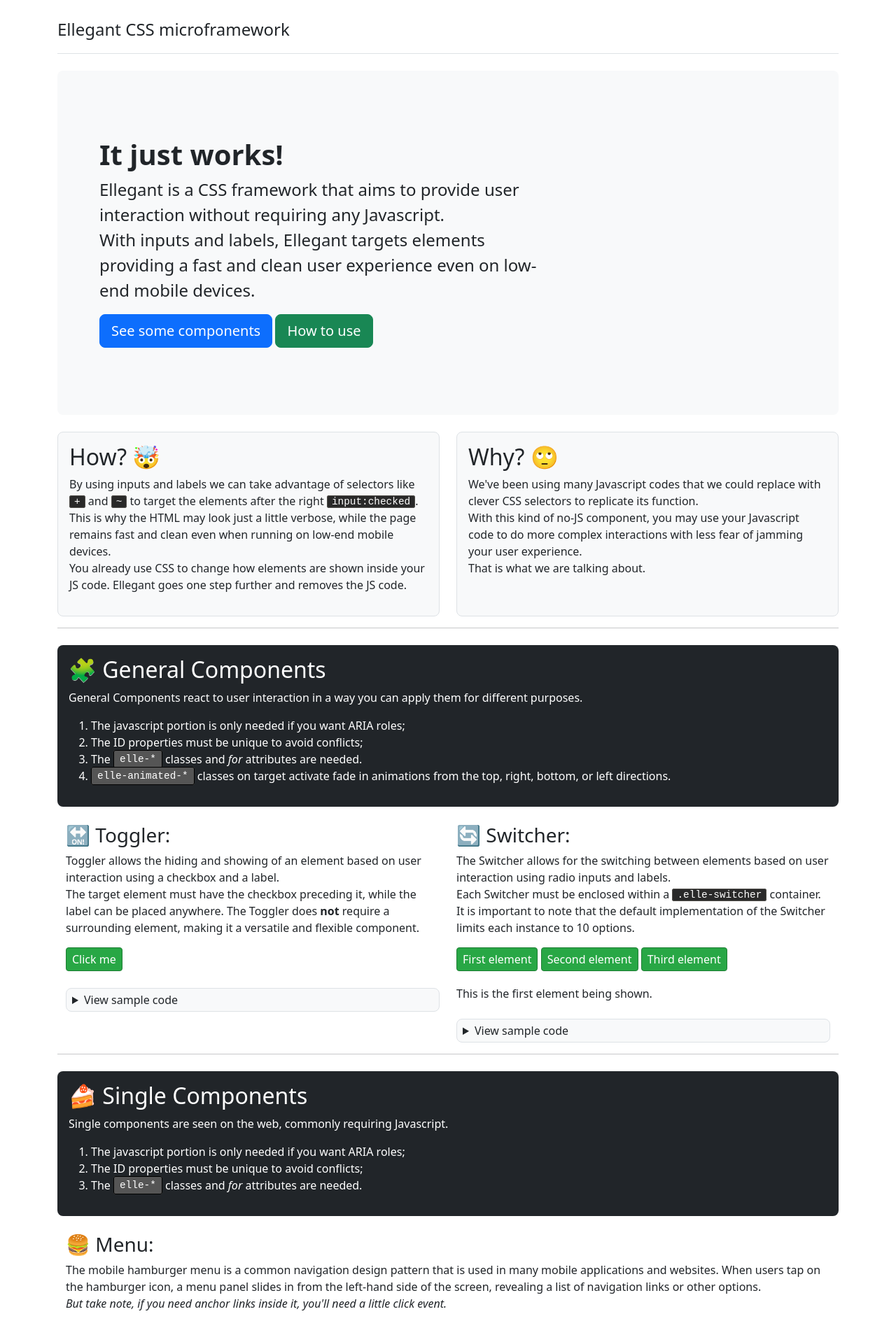
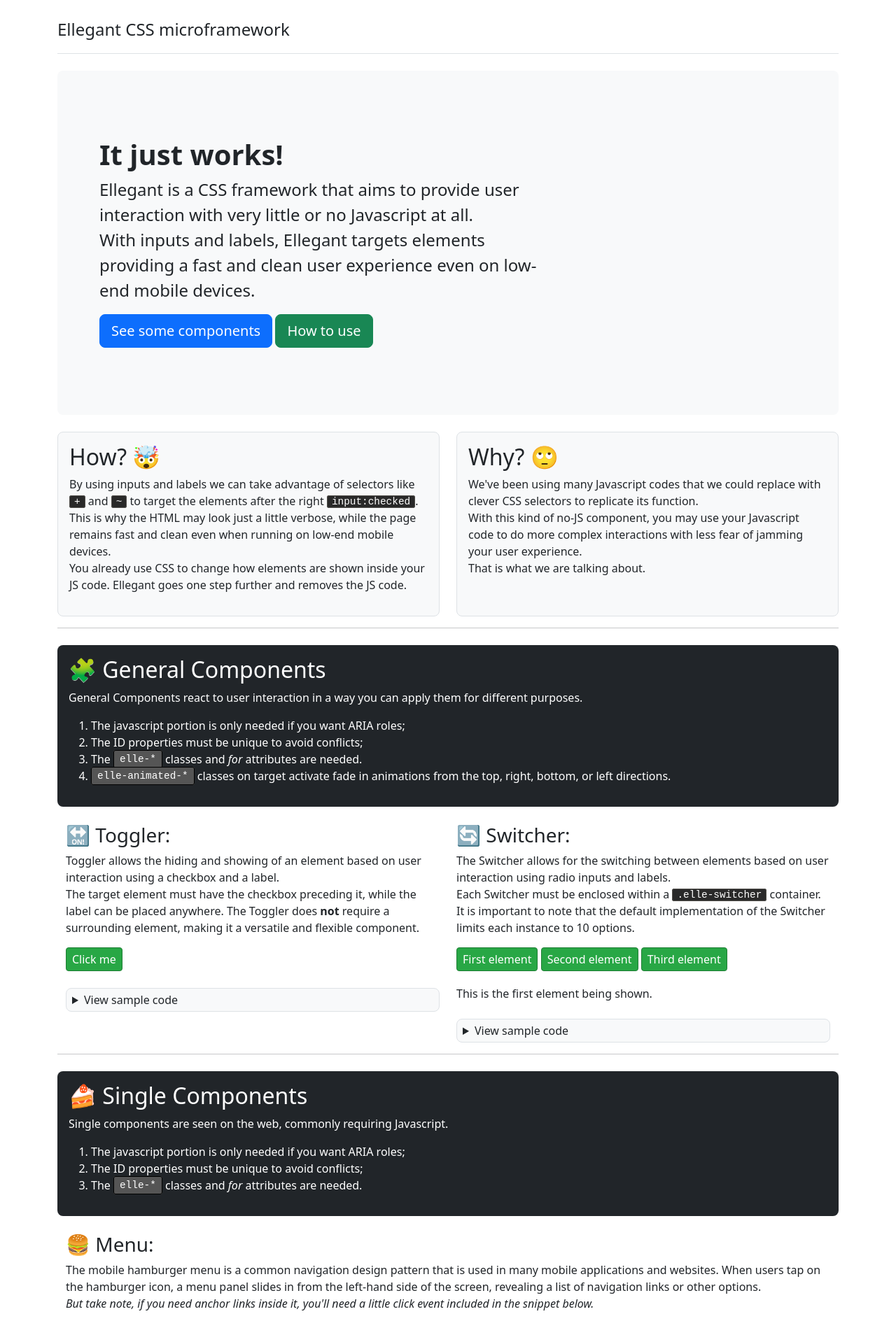
Before and after one commit to ellegantcss/ellegant, a plain HTML site: page index.html in a window 1280 px wide. Shown: the top 1888 px of the page at 70% size. Drawn offline with nearby package versions, Linux system fonts and the light colour scheme.

Commit message:
[Pages] Increases clarity

```diff
--- a/index.html
+++ b/index.html
@@ -25,7 +25,7 @@
         <div class="container-fluid py-5">
           <h1 class="display-7 fw-bold">It just works!</h1>
           <p class="col-md-8 fs-4">
-            Ellegant is a CSS framework that aims to provide user interaction without requiring any Javascript.<br>
+            Ellegant is a CSS framework that aims to provide user interaction with very little or no Javascript at all.<br>
             With inputs and labels, Ellegant targets elements providing a fast and clean user experience even on low-end mobile devices.
           </p>
           <a class="btn btn-primary btn-lg" href="#samples">See some components</a>
@@ -158,7 +158,7 @@
             <p>
               The mobile hamburger menu is a common navigation design pattern that is used in many mobile applications and websites.
               When users tap on the hamburger icon, a menu panel slides in from the left-hand side of the screen, revealing a list of navigation links or other options.<br>
-              <i>But take note, if you need anchor links inside it, you'll need a little click event.</i>
+              <i>But take note, if you need anchor links inside it, you'll need a little click event included in the snippet below.</i>
             </p>
 
             <section class="menu">
```
Also changed, not shown: README.MD.
